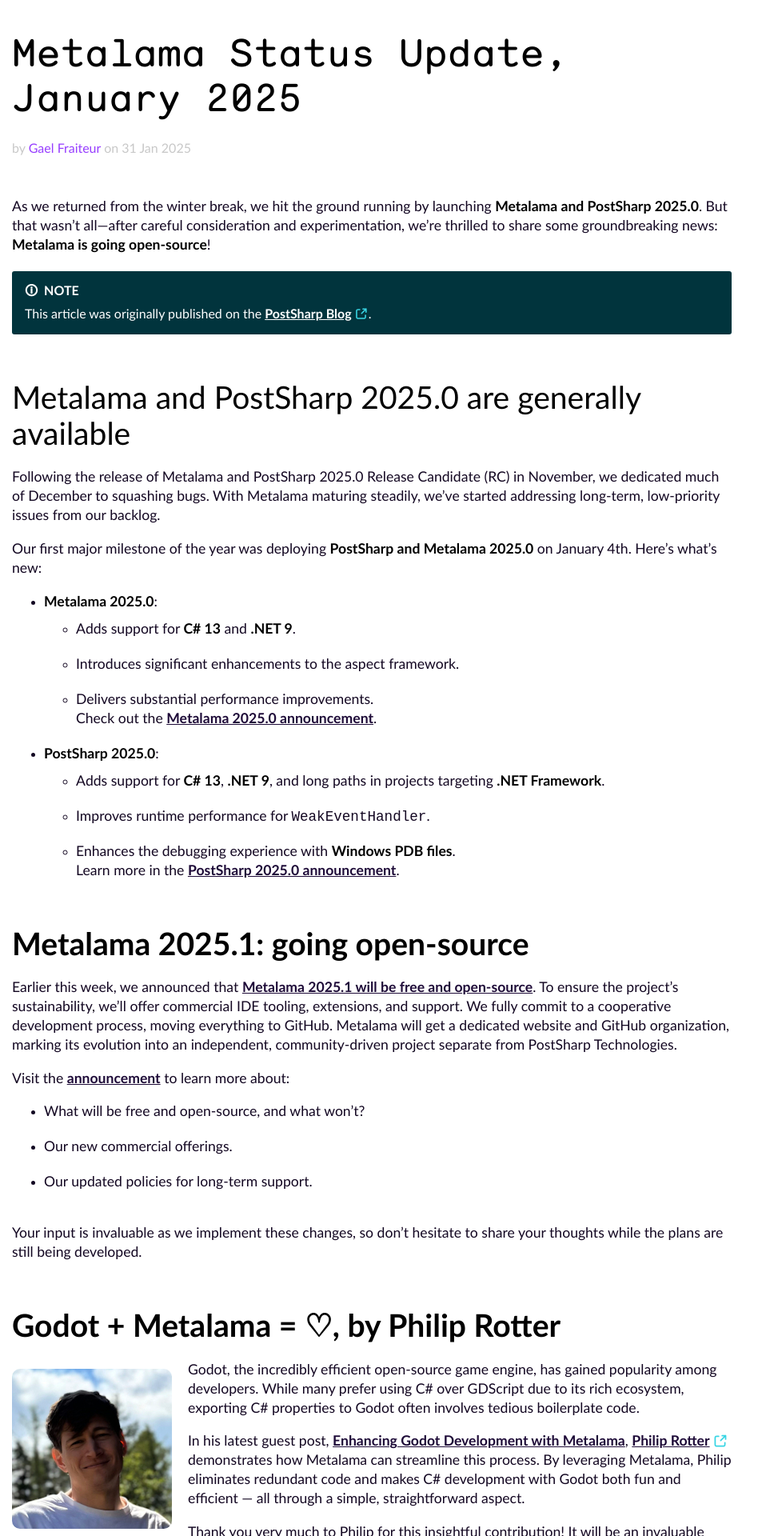
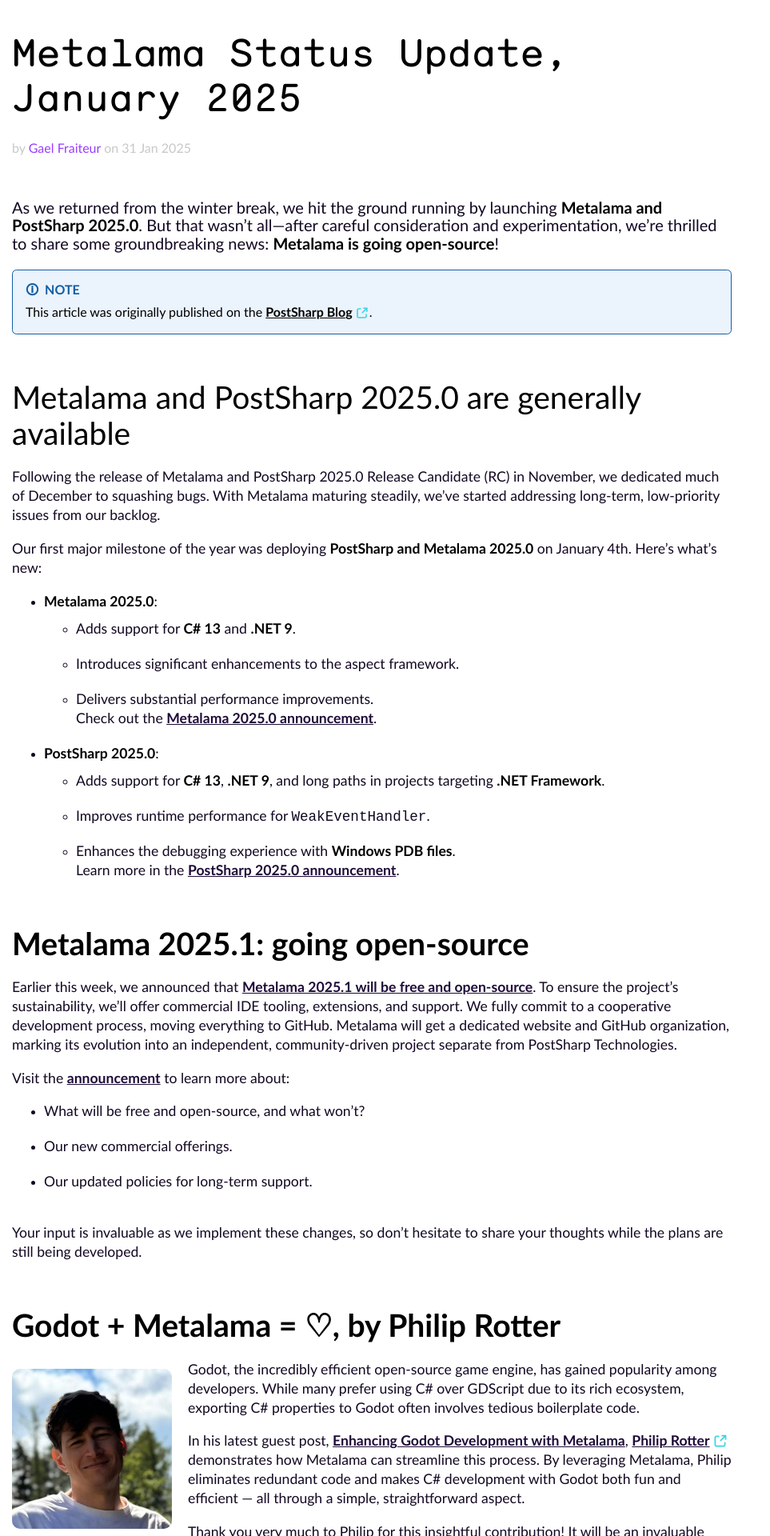
Before and after one commit to metalama/website, a Jekyll site: the page built from _posts/imported/2025/2025-01-31-status.md, in a window 1280 px wide. Shown: the part 609-2529 px from the top of the page at 80% size, without its empty margins (0-963 px from the left). Built offline with Jekyll 4.4.1, drawn with Linux system fonts in a browser that asks for light colours; nearby versions of some CDN libraries; comment, search, counter and statistics services are not loaded; the table of contents is made by our own code.

Commit message:
CSS improvements.

```diff
--- a/_layouts/new-post.html
+++ b/_layouts/new-post.html
@@ -89,7 +89,7 @@
                         </div>
 
 
-                        <div class="post_excerpt">
+                        <div class="post_excerpt intro">
                             {{ page.excerpt }}
                         </div>
 
--- a/_sass/2-modules/_text.scss
+++ b/_sass/2-modules/_text.scss
@@ -75,7 +75,7 @@
       margin-top: 20px;
     }
 
-    .intro {
+    .intro, .intro p {
       font-size: $font-size-lg;
       line-height: 1.5rem !important;
     }
--- a/_sass/3-layouts/_base.scss
+++ b/_sass/3-layouts/_base.scss
@@ -80,7 +80,7 @@
     .important,
     .tip,
     .caution {
-        border-radius: 3px;
+        border-radius: 0.374rem;
         padding: 1em;
         margin-top: 20px;
         margin-bottom: 20px;
--- a/_sass/3-layouts/blog/new-post/_base.scss
+++ b/_sass/3-layouts/blog/new-post/_base.scss
@@ -471,6 +471,20 @@
     border-radius: 10px;
   }
 
+  .note {
+    background-color: #ebf3fc;
+    color: black;
+    border: #115ea3 solid 1px;
+
+    a, strong {
+      color: black !important;
+    }
+
+    &::before {
+      color: #115ea3 !important;
+    }
+  }
+
   /* small screens */
   @media (max-width: 768px) {
 
```
